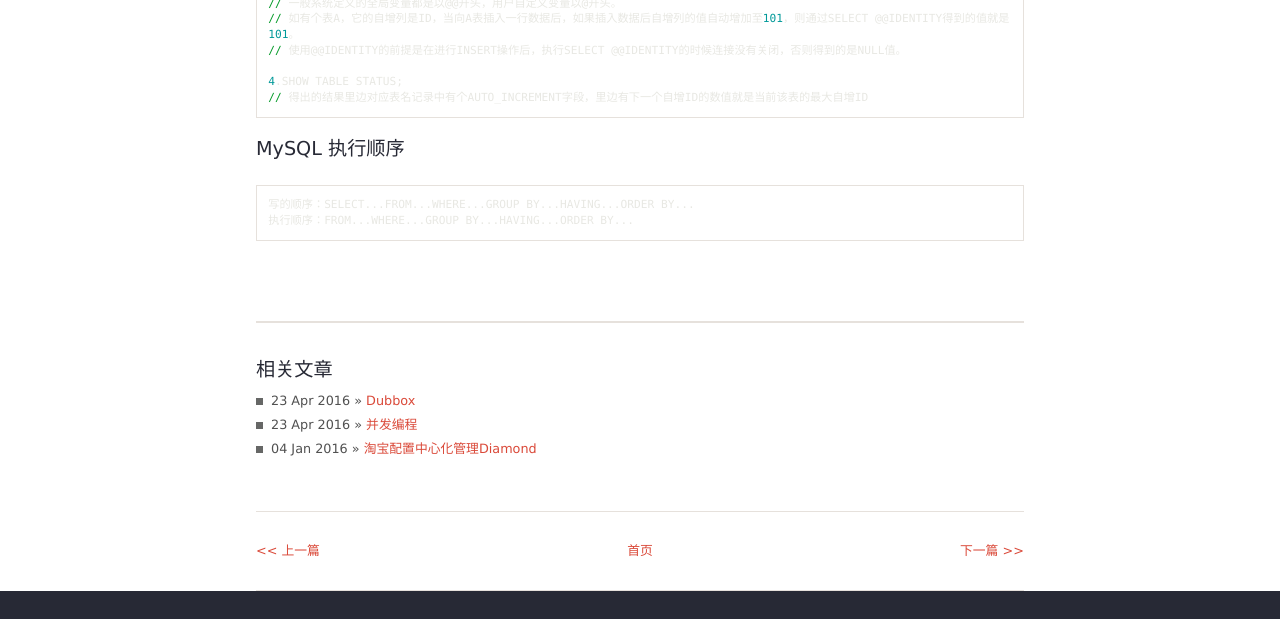
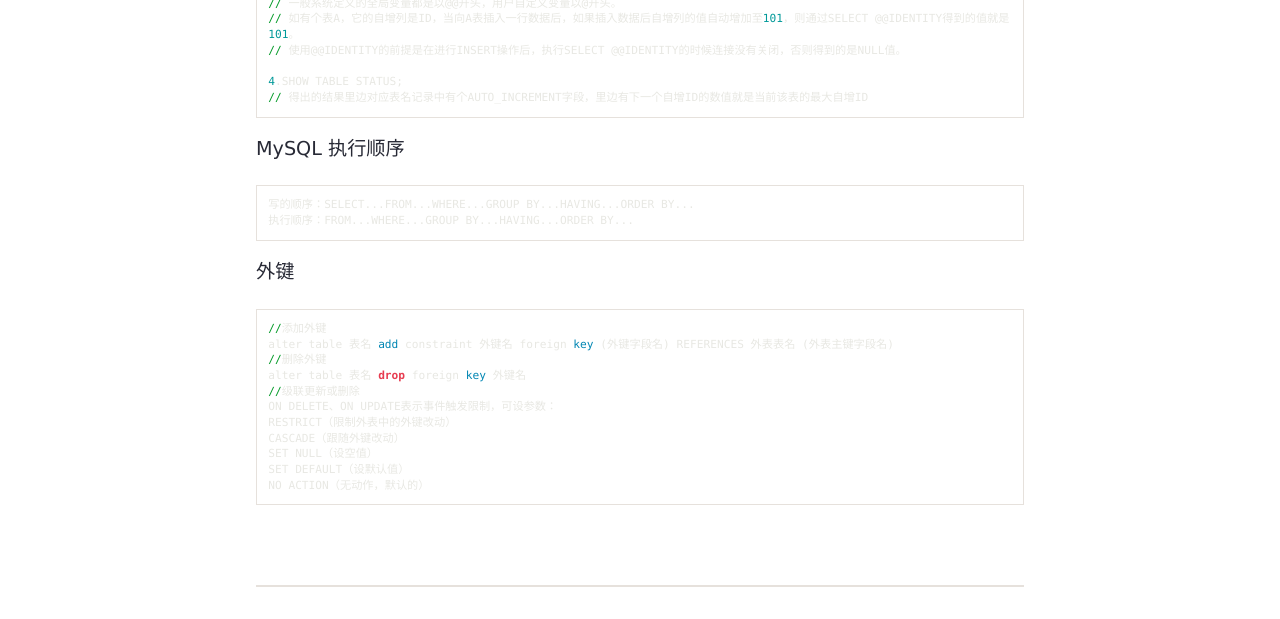
Before and after one commit to junhc/junhc.github.io, a Jekyll site: the page built from _posts/2015-08-21-mysql.md, in a window 1280 px wide and 900 px high, scrolled down 2591 px, cut to the strip 0-619 px from the top of the window. Built offline with Jekyll 4.4.1, drawn with Linux system fonts in a browser that asks for light colours; Markdown is read by kramdown in place of the engine named in the settings; comment, search, counter and statistics services are not loaded.

Commit message:
Update 2015-08-21-mysql.md

````diff
--- a/_posts/2015-08-21-mysql.md
+++ b/_posts/2015-08-21-mysql.md
@@ -139,3 +139,18 @@
 写的顺序：SELECT...FROM...WHERE...GROUP BY...HAVING...ORDER BY...
 执行顺序：FROM...WHERE...GROUP BY...HAVING...ORDER BY...
 ```
+
+#### 外键
+```vim
+//添加外键
+alter table 表名 add constraint 外键名 foreign key (外键字段名) REFERENCES 外表表名 (外表主键字段名)
+//删除外键
+alter table 表名 drop foreign key 外键名
+//级联更新或删除
+ON DELETE、ON UPDATE表示事件触发限制，可设参数：
+RESTRICT（限制外表中的外键改动）
+CASCADE（跟随外键改动）
+SET NULL（设空值）
+SET DEFAULT（设默认值）
+NO ACTION（无动作，默认的）
+```
````
Also changed, not shown: other parts of _posts/2015-08-21-mysql.md (+4 -4 lines).
